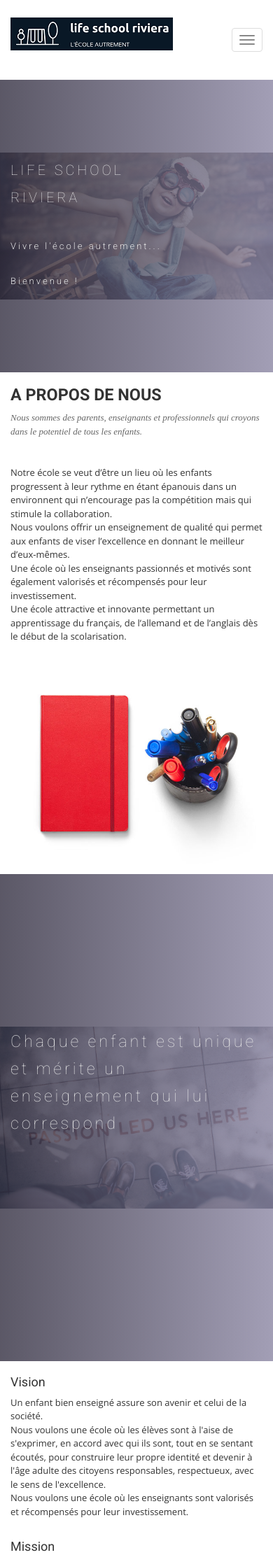
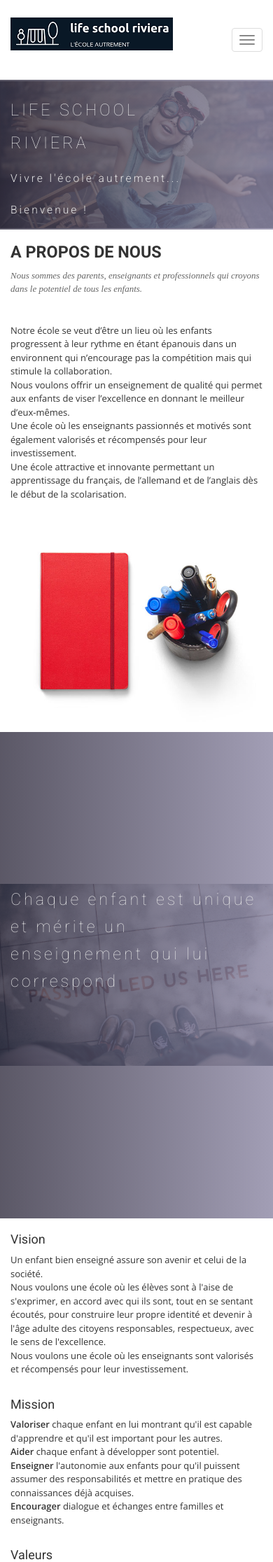
Before and after one commit to midjoule/lifeschool, a Jekyll site: the page built from index.html, in a window 390 px wide. Shown: the top 2232 px of the page at 70% size. Built offline with Jekyll 4.4.1, drawn with Linux system fonts in a browser that asks for light colours; nearby versions of some CDN libraries; some web fonts are replaced.

Commit message:
Update responsive.css

```diff
--- a/css/responsive.css
+++ b/css/responsive.css
@@ -176,17 +176,20 @@ px      68    160    252    */
     margin-bottom: 20px;
   }
   #slider {
-    padding-top: 90px;
-    padding-bottom: 100px;
+    padding-top: 0px;
+    padding-bottom: 0px;
   }
   #slider .block {
     padding-left: 0px;
   }
   #slider .block h1 {
-    font-size: 20px;
+    font-size: 6vw;
+    line-height: 12vw;
+    padding-bottom: 0px;
   }
   #slider .block p {
-    font-size: 13px;
+    font-size: 4vw;
+    line-height: 9vw;
   }
   /*--
 	wrapper Start
```
